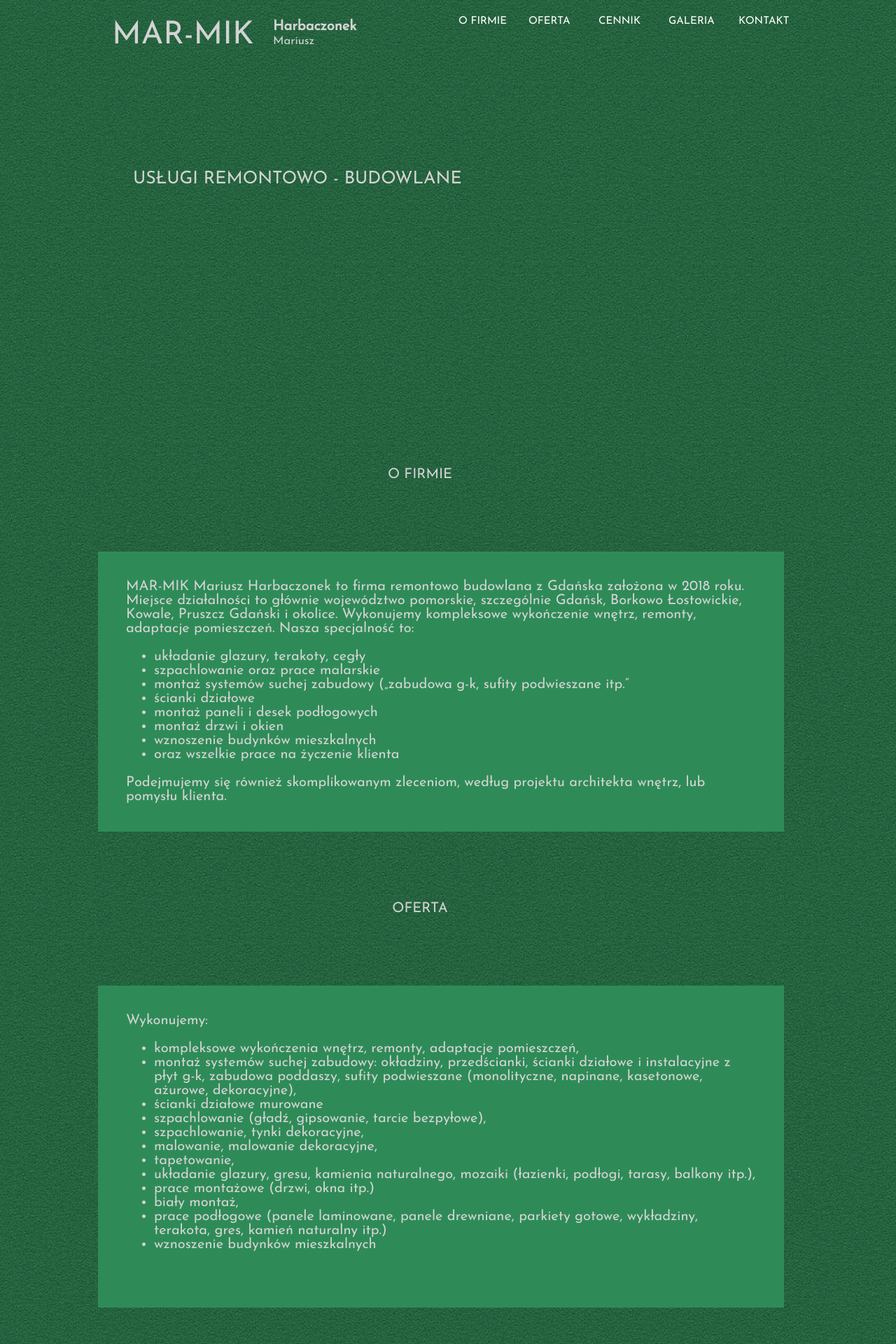
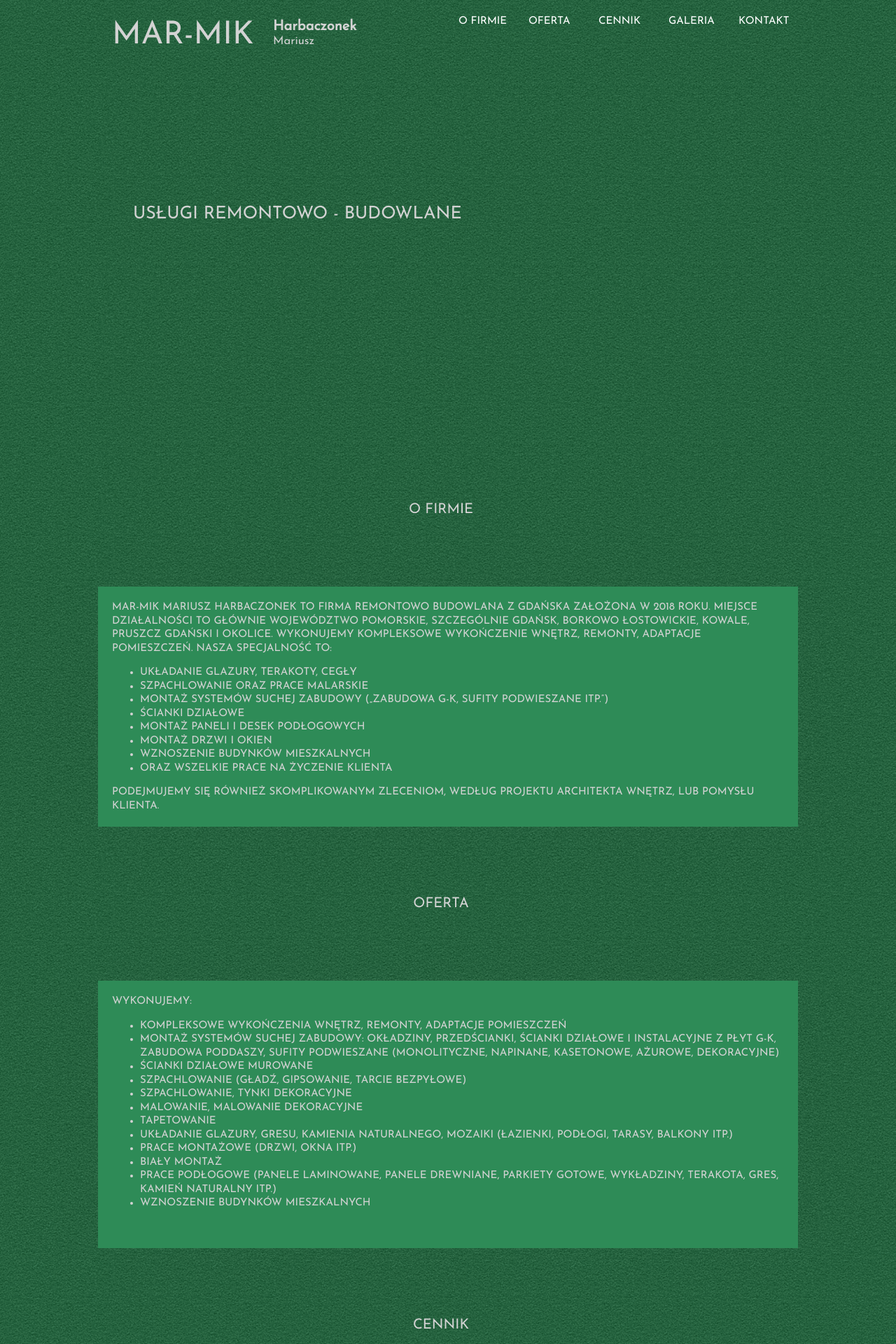
Before and after one commit to paulinagabriela/monmar.plus, a Django app: template oferta/templates/oferta/oferta_list.html in a window 1280 px wide. Shown: the top 1920 px of the page at 70% size. Run offline with Django 3.2, Linux system fonts and the light colour scheme; the template is opened without the code that fills it, so the values that code supplies are empty.

Commit message:
poprawki 23 czerwca

```diff
--- a/oferta/static/css/style.css
+++ b/oferta/static/css/style.css
@@ -10,6 +10,7 @@ body
 {
 color: lightgrey;
 width: 1000px;
+align: center;
 margin-left: auto;
 margin-right: auto;
 }
@@ -19,7 +20,7 @@ margin-right: auto;
 color: lightgrey;
 align: center;
 float: left;
-width: 900px;
+width: 960px;
 }
 
 #logo
@@ -36,7 +37,7 @@ padding: 20px 0px 15px 0px;
 color: lightgrey;
 width: 100%;
 font-size: 25px;
-padding: 150px 50px 300px 50px;
+padding: 200px 50px 300px 50px;
 }
 
 .rectangle{
@@ -67,9 +68,11 @@ font-size: 20px;
 .text{
 width: 100%;
 color: lightgrey;
+text-transform: uppercase;
 background-color: seagreen;
-padding: 40px;
-font-size: 20px;
+padding: 20px;
+font-size: 15px;
+line-height: 1.3;
 }
 
 .kontakt{
@@ -102,18 +105,47 @@ padding: 5px;
 .tabela-tytul{
 text-transform: uppercase;
 font-size: 15px;
-margin-left: 30px;
+margin-left: 35px;
 padding: 50px 10px 20px 0px;
 }
 
 .image{
 float: left;
-width: 470px;
-height: 470px;
-padding: 0px 0px 20px 20px;
+width: 480px;
+height: 480px;
+padding: 0px 0px 10px 10px;
 }
 .image-tlo{
 width: 980px;
 color: lightgrey;
 align: center;
 }
+#footer
+{
+clear: both;
+color: white;
+text-align: center;
+padding: 20px;
+}
+
+
+a:link
+{
+   color: white;
+   text-decoration: none;
+}
+
+a:visited
+{
+   color: white;
+}
+
+a:hover
+{
+   color: slategrey;
+}
+
+a:active
+{
+   color: red;
+}
--- a/oferta/templates/oferta/oferta_list.html
+++ b/oferta/templates/oferta/oferta_list.html
@@ -1,7 +1,6 @@
 <!DOCTYPE HTML>
 <html lang="pl">
-
-<head>
+<head><!--{{{-->
 <meta charset="utf-8"/>
 <title>Usługi remontowe | Mariusz Harbaczonek</title>
 <meta name="description" content="Usługi remontowe, remony, wykończenia mieszczkań, wykończeniówka."/>
@@ -10,115 +9,19 @@
 <link rel="stylesheet" href="static/css/style.css" type="text/css">
 
 <link href="https://fonts.googleapis.com/css?family=Comfortaa|Josefin+Sans&amp;subset=latin-ext" rel="stylesheet">
-<style>
-#nav
-{
-float: left;
-width: 120px;
-min-height: 620px;
-padding: 10px;
-}
-#ad
-{
-float: left;
-min-height: 620px;
-width: 160px;
-padding: 10px;
-}
-#footer
-{
-clear: both;
-color: white;
-text-align: center;
-padding: 20px;
-}
+<script src="https://ajax.googleapis.com/ajax/libs/jquery/3.3.1/jquery.min.js"></script>
+<script src="jquery.scrollTo.min.js"></script>
+<script>
+	jQuery(function($)
+			{
+			$.scrollTo(0);
+			$('#link1').click(function() { $.scrollTo($('#firma'), 500); });
+			}
+			);
 
-@font-face
-  font-family: 'fontello';
-  src: url('../font/fontello.eot?17857946');
-  src: url('../font/fontello.eot?17857946#iefix') format('embedded-opentype'),
-       url('../font/fontello.woff2?17857946') format('woff2'),
-       url('../font/fontello.woff?17857946') format('woff'),
-       url('../font/fontello.ttf?17857946') format('truetype'),
-       url('../font/fontello.svg?17857946#fontello') format('svg');
-  font-weight: normal;
-  font-style: normal;
-}
-/* Chrome hack: SVG is rendered more smooth in Windozze. 100% magic, uncomment if you need it. */
-/* Note, that will break hinting! In other OS-es font will be not as sharp as it could be */
-/*
-@media screen and (-webkit-min-device-pixel-ratio:0) {
-  @font-face {
-    font-family: 'fontello';
-    src: url('../font/fontello.svg?17857946#fontello') format('svg');
-  }
-}
-*/
+</script>
 
- [class^="icon-"]:before, [class*=" icon-"]:before {
-  font-family: "fontello";
-  font-style: normal;
-  font-weight: normal;
-  speak: none;
-
-  display: inline-block;
-  text-decoration: inherit;
-  width: 1em;
-  margin-right: .2em;
-  text-align: center;
-  /* opacity: .8; */
-
-  /* For safety - reset parent styles, that can break glyph codes*/
-  font-variant: normal;
-  text-transform: none;
-
-  /* fix buttons height, for twitter bootstrap */
-  line-height: 1em;
-
-  /* Animation center compensation - margins should be symmetric */
-  /* remove if not needed */
-  margin-left: .2em;
-
-  /* you can be more comfortable with increased icons size */
-  /* font-size: 120%; */
-
-  /* Font smoothing. That was taken from TWBS */
-  -webkit-font-smoothing: antialiased;
-  -moz-osx-font-smoothing: grayscale;
-
-  /* Uncomment for 3D effect */
-  /* text-shadow: 1px 1px 1px rgba(127, 127, 127, 0.3); */
-}
-
-.icon-mail:before { content: '\e800'; font-size: 76px; } /* '' */
-.icon-phone-outline:before { content: '\e801'; font-size: 20px; color: white;} /* '' */
-.icon-wrench:before { content: '\e802'; } /* '' */
-.icon-facebook:before { content: '\f09a'; font-size: 76px; } /* '' */
-.icon-facebook-official:before { content: '\f230'; } /* '' */
-
-a:link
-{
-   color: white;
-   text-decoration: none;
-}
-
-a:visited
-{
-   color: white;
-}
-
-a:hover
-{
-   color: blue;
-}
-
-a:active
-{
-   color: red;
-}
-
-</style>
-</head>
+</head><!--}}}-->
 
 <body>
 <div id="container"><!--{{{-->
@@ -130,7 +33,7 @@ MAR-MIK
 <small>Mariusz</small>
 </div><!--}}}-->
 <div class="rectangle"><!--{{{-->
-	<a href="#firma" color="black">O FIRMIE</a>
+	<a id="link1" href="#firma">O FIRMIE</a>
 </div>
 <div class="rectangle">
 	<a href="#oferta">OFERTA</a>
@@ -156,7 +59,7 @@ Nasza specjalność to:
 	<ul>
 <li>układanie glazury, terakoty, cegły</li>
 <li>szpachlowanie oraz prace malarskie</li>
-<li>montaż systemów suchej zabudowy („zabudowa g-k, sufity podwieszane itp.”</li>
+<li>montaż systemów suchej zabudowy („zabudowa g-k, sufity podwieszane itp.”)</li>
 <li>ścianki działowe</li>
 <li>montaż paneli i desek podłogowych</li>
 <li>montaż drzwi i okien</li>
@@ -168,16 +71,16 @@ Podejmujemy się również skomplikowanym zleceniom, według projektu architekta
 	<div class="text">
 Wykonujemy:
 <ul>
-	<li>kompleksowe wykończenia wnętrz, remonty, adaptacje pomieszczeń,</li>
-	<li>montaż systemów suchej zabudowy: okładziny, przedścianki, ścianki działowe i instalacyjne z płyt g-k, zabudowa poddaszy, sufity podwieszane (monolityczne, napinane, kasetonowe, ażurowe, dekoracyjne),</li>
+	<li>kompleksowe wykończenia wnętrz, remonty, adaptacje pomieszczeń</li>
+	<li>montaż systemów suchej zabudowy: okładziny, przedścianki, ścianki działowe i instalacyjne z płyt g-k, zabudowa poddaszy, sufity podwieszane (monolityczne, napinane, kasetonowe, ażurowe, dekoracyjne)</li>
 	<li>ścianki działowe murowane</li>
-	<li>szpachlowanie (gładź, gipsowanie, tarcie bezpyłowe),</li>
-	<li>szpachlowanie, tynki dekoracyjne,</li>
-	<li>malowanie, malowanie dekoracyjne,</li>
-	<li>tapetowanie,</li>
-	<li>układanie glazury, gresu, kamienia naturalnego, mozaiki (łazienki, podłogi, tarasy, balkony itp.),</li>
-	<li>prace montażowe (drzwi, okna itp.) </li>
-	<li>biały montaż,</li>
+	<li>szpachlowanie (gładź, gipsowanie, tarcie bezpyłowe)</li>
+	<li>szpachlowanie, tynki dekoracyjne</l>
+	<li>malowanie, malowanie dekoracyjne</li>
+	<li>tapetowanie</li>
+	<li>układanie glazury, gresu, kamienia naturalnego, mozaiki (łazienki, podłogi, tarasy, balkony itp.)</li>
+	<li>prace montażowe (drzwi, okna itp.)</li>
+	<li>biały montaż</li>
 	<li>prace podłogowe (panele laminowane, panele drewniane, parkiety gotowe, wykładziny, terakota, gres, kamień naturalny itp.)</li>
 	<li>wznoszenie budynków mieszkalnych</li>
 </ul>
@@ -251,7 +154,7 @@ Poniższy cennik służy przybliżonemu oszacowaniu kosztów. Nie stanowi oferty
 	</tr>
 	<tr>
 		<td>9.</td>
-		<td><szpachlowanie+szlifowanie sufitów</td>
+		<td>szpachlowanie+szlifowanie sufitów</td>
 		<td>m2</td>
 		<td>25-30 zł</td>
 	</tr>
@@ -356,7 +259,7 @@ Poniższy cennik służy przybliżonemu oszacowaniu kosztów. Nie stanowi oferty
 	</tbody>
 </table>
 <br><!--}}}-->
-<div class="tabela-tytul">Prace instalacyjne - hydraulicznei</div><!--{{{-->
+<div class="tabela-tytul">Prace instalacyjne - hydrauliczne</div><!--{{{-->
 <table class="tabela">
 	<thead>
 		<tr>
@@ -663,11 +566,11 @@ Poniższy cennik służy przybliżonemu oszacowaniu kosztów. Nie stanowi oferty
 	</tr>
 	</tbody>
 </table><!--}}}-->
-Ceny mogą zależeć m.in. od wielkości zlecenia, zastosowanych technologii, oczekiwanych terminów.
+<br>Ceny mogą zależeć m.in. od wielkości zlecenia, zastosowanych technologii, oczekiwanych terminów.
 Podane ceny są cenami brutto za robociznę bez materiałów.</div>
 <!--}}}-->
-	<div id="galeria" class="tytul">Galeria</div>                                                                                                <!--{{{-->
-<div class="tabela-tytul">REMONT ŁAZIENEK  UL. PADEREWSKIEGO</div>
+	<div id="galeria" class="tytul">Galeria</div>                                                                                                <!--{{{--><!--{{{-->
+<div class="tabela-tytul">REMONT ŁAZIENEK  UL. PADEREWSKIEGO</div><!--{{{-->
 <div class="image-tlo">
 	<img class="image" src="static/images/4/1.jpg">
 	<img class="image" src="static/images/4/2.jpg">
@@ -678,7 +581,8 @@ Podane ceny są cenami brutto za robociznę bez materiałów.</div>
 	<img class="image" src="static/images/4/5.jpg">
 <div style="clear:both;"></div>
 </div>
-<div class="tabela-tytul">REMONT PRUSZCZ GDAŃŚKI</div>
+<!--}}}-->
+<div class="tabela-tytul">REMONT PRUSZCZ GDAŃŚKI</div><!--{{{-->
 <div class="image-tlo">
 	<img class="image" src="static/images/2/1.jpg">
 	<img class="image" src="static/images/2/2.jpg">
@@ -698,7 +602,8 @@ Podane ceny są cenami brutto za robociznę bez materiałów.</div>
 	<img class="image" src="static/images/2/11.png">
 <div style="clear:both;"></div>
 </div>
-<div class="tabela-tytul">REMONTY WRZESZCZ I ZASPA ZD. PRZED I PO REALIZACJI</div>
+<!--}}}-->
+<div class="tabela-tytul">REMONTY WRZESZCZ I ZASPA ZD. PRZED I PO REALIZACJI</div><!--{{{-->
 <div class="image-tlo">
 	<img class="image" src="static/images/1/1.jpg">
 	<img class="image" src="static/images/1/2.jpg">
@@ -731,7 +636,8 @@ Podane ceny są cenami brutto za robociznę bez materiałów.</div>
 	<img class="image" src="static/images/1/20.jpg">
 <div style="clear:both;"></div>
 </div>
-<div class="tabela-tytul">WYKOŃCZENIE MIESZKANIA MORENA</div>
+<!--}}}-->
+<div class="tabela-tytul">WYKOŃCZENIE MIESZKANIA MORENA</div><!--{{{-->
 <div class="image-tlo">
 	<img class="image" src="static/images/3/1.jpg">
 	<img class="image" src="static/images/3/2.jpg">
@@ -745,6 +651,8 @@ Podane ceny są cenami brutto za robociznę bez materiałów.</div>
 	<img class="image" src="static/images/3/7.jpg">
 <div style="clear:both;"></div>
 </div>
+<!--}}}-->
+<!--}}}-->
 <!--}}}-->
   <div id="kontakt" class="tytul">Kontakt</div>                                                                                               <!--{{{-->
 	<div class="kontakt"><b>MAR-MIK Mariusz Harbaczonek</b><br>
```
Also changed, not shown: oferta/jquery.scrollTo.min.js (added, +7 -0 lines).
